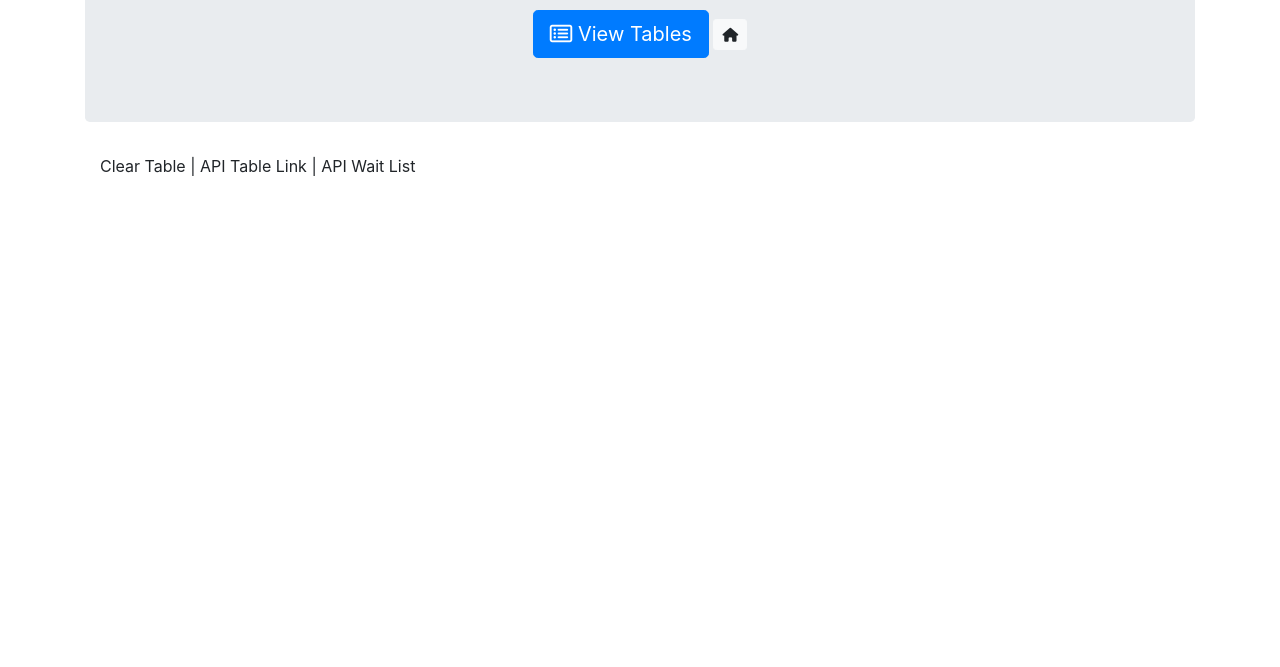
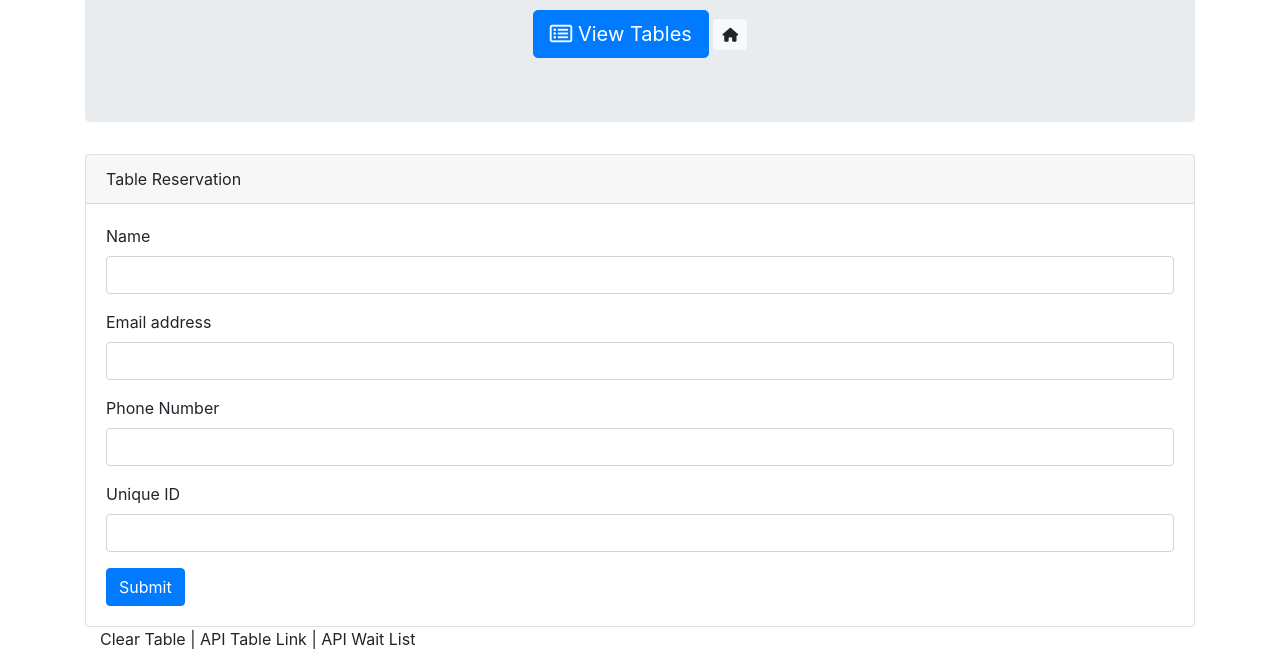
Before and after one commit to noetinger/hot_restaurant_app, a plain HTML site: page reserve.html in a window 1280 px wide. Shown: the part 205-872 px from the top of the page. Before the commit the page ends 800 px from the top, so only its background shows below. Drawn offline with nearby package versions, Linux system fonts and the light colour scheme.

Commit message:
resrvations page reated

```diff
--- a/reserve.html
+++ b/reserve.html
@@ -1,16 +1,18 @@
 <!DOCTYPE html>
 <html lang="en">
+
 <head>
   <meta charset="UTF-8">
   <meta name="viewport" content="width=device-width, initial-scale=1.0">
   <meta http-equiv="X-UA-Compatible" content="ie=edge">
-  <title>Hot Tater Tots</title>
+  <title>Make Reservations</title>
   <!--Bootstrap-->
   <link rel="stylesheet" href="https://stackpath.bootstrapcdn.com/bootstrap/4.3.1/css/bootstrap.min.css"
     integrity="sha384-ggOyR0iXCbMQv3Xipma34MD+dH/1fQ784/j6cY/iJTQUOhcWr7x9JvoRxT2MZw1T" crossorigin="anonymous">
   <!-- Place your kit's code here -->
   <script src="https://kit.fontawesome.com/2a0eee549d.js"></script>
 </head>
+
 <body>
   <div class="container">
 
@@ -25,17 +27,46 @@
 
       <div class="text-center">
 
-				<a href="./tables.html"><button type="button" class="btn btn-lg btn-primary"><i class="far fa-list-alt"></i> View Tables</button></a>
-        <a href="./home.html"><button type="button" class="btn btn-sm btn-light"><i class="fas fa-home"></i></button></a>
+        <a href="./tables.html"><button type="button" class="btn btn-lg btn-primary"><i class="far fa-list-alt"></i>
+            View Tables</button></a>
+        <a href="./home.html"><button type="button" class="btn btn-sm btn-light"><i
+              class="fas fa-home"></i></button></a>
 
       </div>
 
 
     </div>
     <!--Table Reservation Table-->
-        <div>
+    <div class="card">
+      <div class="card-header">
+        Table Reservation
+      </div>
+      <div class="card-body">
+        <form>
+          <div class="form-group">
+            <label for="Name">Name</label>
+            <input type="text" id="name" class="form-control">
+          </div>
 
+          <div class="form-group">
+            <label for="Email">Email address</label>
+            <input type="email" class="form-control" id="email" aria-describedby="emailHelp">
+          </div>
 
+          <div class="form-group">
+            <label for="exampleInputPassword1">Phone Number</label>
+            <input type="tel" class="form-control" id="phoneNumber">
+          </div>
+
+          <div class="form-group">
+            <label for="ID">Unique ID</label>
+            <input type="text" id="id" class="form-control">
+          </div>
+
+          <button type="submit" class="btn btn-primary" id="submitReserve">Submit</button>
+        </form>
+
+      </div>
     </div>
 
     <footer class="footer">
@@ -46,4 +77,5 @@
 
   </div>
 </body>
+
 </html>
```
Lines whose indentation alone changed are shown as unchanged.
